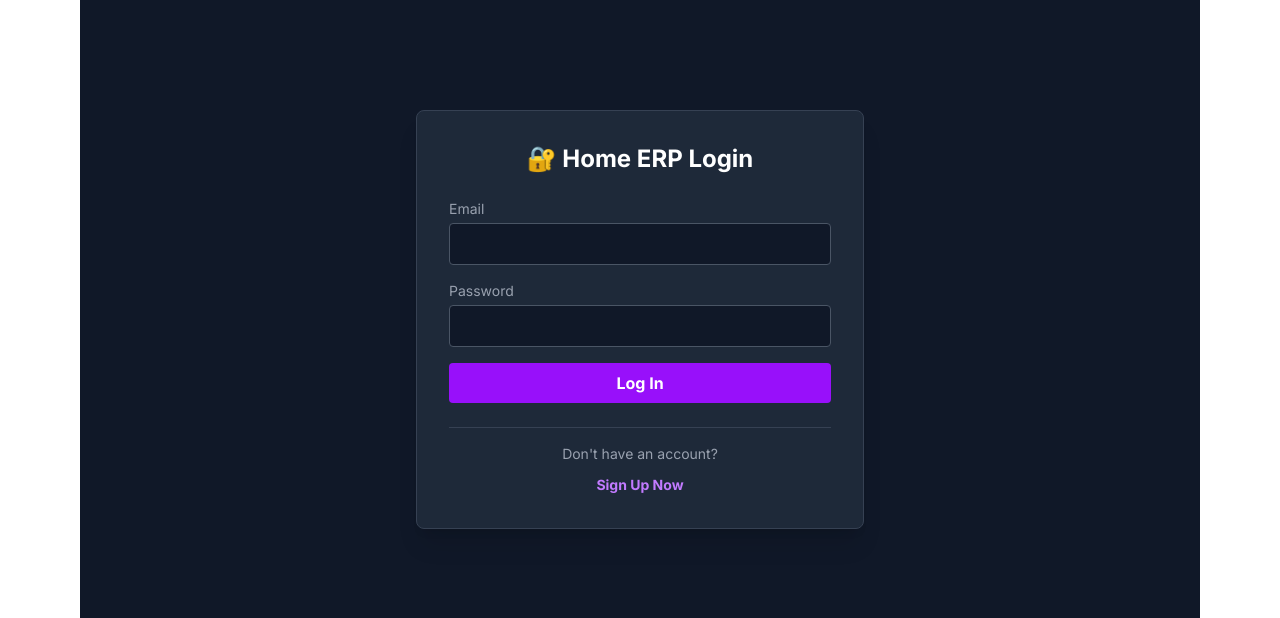
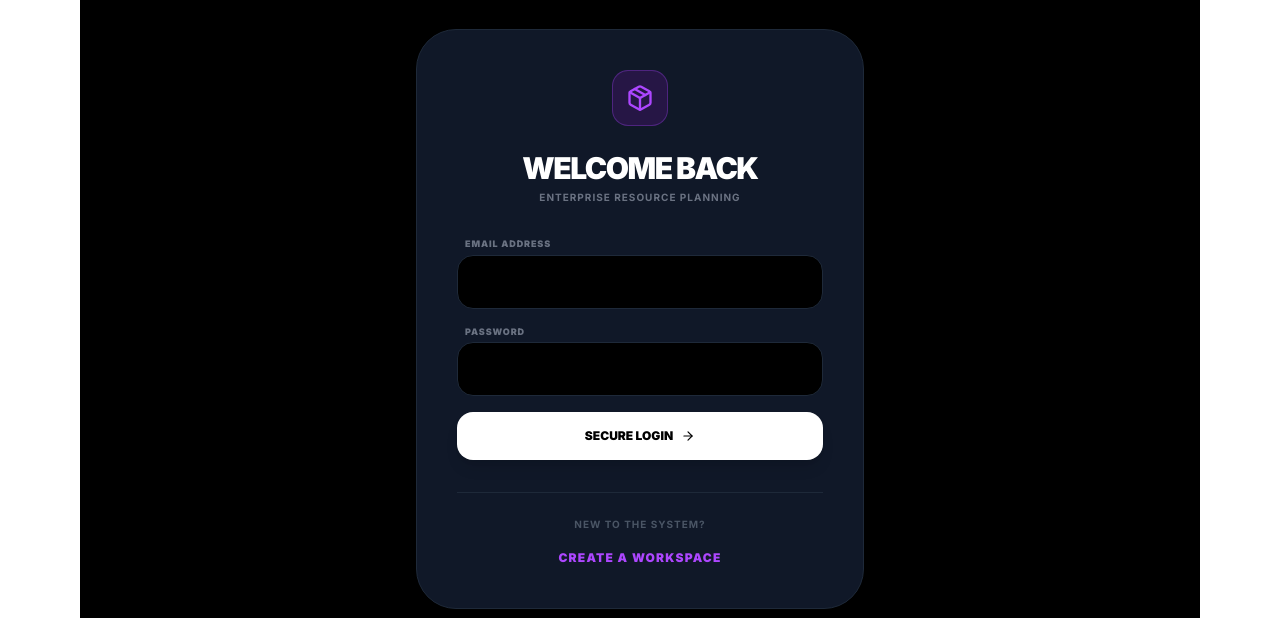
Before and after one commit to noah-drake/keep-home-erp, a Next.js app: page /login in a window 1280 px wide. Shown: the part 182-800 px from the top of the page. Built offline with nearby package versions, Linux system fonts and the light colour scheme; no server answers.

Commit message:
Login and auth updates

```diff
--- a/app/context/OrganizationContext.tsx
+++ b/app/context/OrganizationContext.tsx
@@ -1,84 +1,82 @@
 'use client'
-import { createContext, useContext, useEffect, useState } from 'react'
+import React, { createContext, useContext, useState, useEffect } from 'react'
 import { createClient } from '@supabase/supabase-js'
+import { useRouter, usePathname } from 'next/navigation' // Add these
 
-const supabase = createClient(
-  process.env.NEXT_PUBLIC_SUPABASE_URL!,
-  process.env.NEXT_PUBLIC_SUPABASE_ANON_KEY!
-)
+const supabase = createClient(process.env.NEXT_PUBLIC_SUPABASE_URL!, process.env.NEXT_PUBLIC_SUPABASE_ANON_KEY!)
 
-interface OrgContextType {
-  organization: any | null
-  setOrganization: (org: any) => void
-  allOrganizations: any[]
-  loading: boolean
-}
-
-const OrganizationContext = createContext<OrgContextType>({} as OrgContextType)
+const OrganizationContext = createContext<any>(null)
 
 export function OrganizationProvider({ children }: { children: React.ReactNode }) {
-  const [organization, setOrganization] = useState<any | null>(null)
+  const router = useRouter()
+  const pathname = usePathname()
+
+  const [organization, setOrganization] = useState<any>(null)
   const [allOrganizations, setAllOrganizations] = useState<any[]>([])
   const [loading, setLoading] = useState(true)
 
   useEffect(() => {
-    async function loadOrgs() {
-      const { data: { user } } = await supabase.auth.getUser()
-      if (!user) {
-        setLoading(false)
+    async function loadSessionAndOrgs() {
+      // 1. Check if the user is logged in
+      const { data: { session } } = await supabase.auth.getSession()
+
+      // 2. If no session AND they aren't already on the login page, kick them out
+      if (!session && pathname !== '/login') {
+        router.push('/login')
         return
       }
 
-      // 1. Get IDs
-      const { data: members } = await supabase
-        .from('organization_members')
-        .select('organization_id')
-        .eq('user_id', user.id)
+      // 3. If they are logged in, load their allowed plants
+      if (session) {
+        const { data: members } = await supabase.from('organization_members')
+            .select('organizations(*)')
+            .eq('user_id', session.user.id)
 
-      if (members && members.length > 0) {
-        const orgIds = members.map((m: any) => m.organization_id)
+        if (members && members.length > 0) {
+            const orgs = members.map((m: any) => m.organizations)
+            setAllOrganizations(orgs)
 
-        // 2. Get Details
-        const { data: orgs } = await supabase
-          .from('organizations')
-          .select('*')
-          .in('id', orgIds)
+            // Auto-select the first plant if none is selected
+            const savedOrgId = localStorage.getItem('activeOrgId')
+            const savedOrg = orgs.find((o: any) => o.id === savedOrgId)
 
-        if (orgs) {
-          setAllOrganizations(orgs)
-
-          // --- NEW: MEMORY LOGIC ---
-          const savedId = typeof window !== 'undefined' ? localStorage.getItem('active_org_id') : null
-          const savedOrg = orgs.find((o: any) => o.id === savedId)
-
-          if (savedOrg) {
-            setOrganization(savedOrg) // Restore saved choice
-          } else {
-            setOrganization(orgs[0]) // Default to first
-          }
+            if (savedOrg) setOrganization(savedOrg)
+            else setOrganization(orgs[0])
+        } else if (pathname !== '/settings' && pathname !== '/login') {
+            // Edge case: They are logged in, but belong to ZERO plants
+            // Redirect them to settings so they can create one!
+            router.push('/settings')
         }
       }
       setLoading(false)
     }
 
-    loadOrgs()
-  }, [])
+    loadSessionAndOrgs()
 
-  // --- NEW: WRAPPER TO SAVE CHOICE ---
+    // Listen for login/logout events
+    const { data: authListener } = supabase.auth.onAuthStateChange((event, session) => {
+        if (event === 'SIGNED_OUT') {
+            setOrganization(null)
+            setAllOrganizations([])
+            router.push('/login')
+        } else if (event === 'SIGNED_IN') {
+            loadSessionAndOrgs()
+        }
+    })
+
+    return () => authListener.subscription.unsubscribe()
+  }, [pathname, router])
+
+  // Save selection to local storage so it survives page reloads
   const handleSetOrganization = (org: any) => {
-    setOrganization(org)
-    if (typeof window !== 'undefined') {
-      localStorage.setItem('active_org_id', org.id)
-    }
+      setOrganization(org)
+      if (org) localStorage.setItem('activeOrgId', org.id)
   }
 
+  if (loading && pathname !== '/login') return <div className="h-screen bg-black text-white flex items-center justify-center font-black animate-pulse">SECURING CONNECTION...</div>
+
   return (
-    <OrganizationContext.Provider value={{
-      organization,
-      setOrganization: handleSetOrganization, // Use the wrapper!
-      allOrganizations,
-      loading
-    }}>
+    <OrganizationContext.Provider value={{ organization, allOrganizations, setOrganization: handleSetOrganization }}>
       {children}
     </OrganizationContext.Provider>
   )
--- a/app/login/page.tsx
+++ b/app/login/page.tsx
@@ -2,101 +2,127 @@
 import { createClient } from '@supabase/supabase-js'
 import { useState } from 'react'
 import { useRouter } from 'next/navigation'
+import { Package, ArrowRight, Factory } from 'lucide-react'
 
-// Initialize Supabase
-const supabase = createClient(
-  process.env.NEXT_PUBLIC_SUPABASE_URL!,
-  process.env.NEXT_PUBLIC_SUPABASE_ANON_KEY!
-)
+const supabase = createClient(process.env.NEXT_PUBLIC_SUPABASE_URL!, process.env.NEXT_PUBLIC_SUPABASE_ANON_KEY!)
 
 export default function LoginPage() {
   const router = useRouter()
-  const [email, setEmail] = useState('')
-  const [password, setPassword] = useState('')
+  const [isSignUp, setIsSignUp] = useState(false)
   const [loading, setLoading] = useState(false)
   const [message, setMessage] = useState('')
 
-  const handleLogin = async (e: React.FormEvent) => {
+  // Form State
+  const [email, setEmail] = useState('')
+  const [password, setPassword] = useState('')
+  const [fullName, setFullName] = useState('')
+  const [plantName, setPlantName] = useState('')
+
+  const handleAuth = async (e: React.FormEvent) => {
     e.preventDefault()
     setLoading(true)
     setMessage('')
 
-    const { error } = await supabase.auth.signInWithPassword({
+    try {
+        if (isSignUp) {
+            // 1. Create the User
+            const { data: authData, error: authError } = await supabase.auth.signUp({
                 email,
                 password,
+                options: { data: { full_name: fullName } }
             })
+            if (authError) throw authError
+            if (!authData.user) throw new Error("Failed to create account.")
 
-    if (error) {
-      setMessage(error.message)
+            // 2. Provision their first Plant
+            const { data: orgData, error: orgError } = await supabase.from('organizations')
+                .insert([{ name: plantName }])
+                .select()
+                .single()
+            if (orgError) throw orgError
+
+            // 3. Make them the Admin of that Plant
+            const { error: memberError } = await supabase.from('organization_members')
+                .insert([{ organization_id: orgData.id, user_id: authData.user.id, role: 'admin' }])
+            if (memberError) throw memberError
+
+            router.push('/')
+            router.refresh()
+
+        } else {
+            // Standard Login
+            const { error } = await supabase.auth.signInWithPassword({ email, password })
+            if (error) throw error
+
+            router.push('/')
+            router.refresh()
+        }
+    } catch (err: any) {
+        setMessage(err.message || "An error occurred during authentication.")
+    } finally {
         setLoading(false)
-    } else {
-      router.push('/') // Redirect to dashboard on success
-      router.refresh()
     }
   }
 
-  const handleSignUp = async () => {
-    setLoading(true)
-    setMessage('')
-    const { error } = await supabase.auth.signUp({
-      email,
-      password,
-    })
-    if (error) setMessage(error.message)
-    else setMessage('Check your email for the confirmation link!')
-    setLoading(false)
-  }
+  return (
+    <div className="min-h-screen bg-black flex flex-col justify-center items-center p-4 font-sans text-white">
+      <div className="w-full max-w-md bg-gray-900 border border-gray-800 p-8 md:p-10 rounded-[2.5rem] shadow-2xl">
 
-  return (
-    <div className="min-h-screen flex items-center justify-center bg-gray-900 text-white p-4">
-      <div className="w-full max-w-md bg-gray-800 rounded-lg shadow-xl p-8 border border-gray-700">
-        <h1 className="text-2xl font-bold mb-6 text-center">🔐 Home ERP Login</h1>
-
-        <form onSubmit={handleLogin} className="space-y-4">
-          <div>
-            <label className="block text-sm text-gray-400 mb-1">Email</label>
-            <input
-              type="email"
-              required
-              className="w-full bg-gray-900 border border-gray-600 rounded p-2 focus:ring-2 focus:ring-purple-500 outline-none"
-              value={email}
-              onChange={e => setEmail(e.target.value)}
-            />
+        <div className="flex justify-center mb-6">
+            <div className="w-14 h-14 bg-purple-900/30 rounded-2xl flex items-center justify-center border border-purple-500/30">
+                <Package size={28} className="text-purple-500" />
             </div>
-          <div>
-            <label className="block text-sm text-gray-400 mb-1">Password</label>
-            <input
-              type="password"
-              required
-              className="w-full bg-gray-900 border border-gray-600 rounded p-2 focus:ring-2 focus:ring-purple-500 outline-none"
-              value={password}
-              onChange={e => setPassword(e.target.value)}
-            />
         </div>
 
+        <h1 className="text-3xl font-black uppercase tracking-tighter text-center mb-1">
+            {isSignUp ? 'Initialize Workspace' : 'Welcome Back'}
+        </h1>
+        <p className="text-[10px] font-bold text-gray-500 uppercase tracking-widest text-center mb-8">
+            {isSignUp ? 'Setup your first plant' : 'Enterprise Resource Planning'}
+        </p>
+
         {message && (
-            <div className="p-3 bg-red-900/50 text-red-200 text-sm rounded border border-red-800">
+            <div className="bg-red-500/10 border border-red-500/50 text-red-400 p-4 rounded-xl text-xs font-bold text-center mb-6">
                 {message}
             </div>
         )}
 
-          <button
-            type="submit"
-            disabled={loading}
-            className="w-full bg-purple-600 hover:bg-purple-500 text-white font-bold py-2 rounded transition-colors disabled:opacity-50"
-          >
-            {loading ? 'Processing...' : 'Log In'}
+        <form onSubmit={handleAuth} className="space-y-4">
+
+          {isSignUp && (
+              <div className="grid grid-cols-2 gap-4 animate-in fade-in zoom-in duration-300">
+                 <div>
+                    <label className="text-[9px] font-black text-gray-500 uppercase tracking-widest ml-2 block mb-1">Your Name</label>
+                    <input required className="w-full bg-black border border-gray-800 p-4 rounded-2xl outline-none focus:border-purple-500 transition-colors font-bold text-sm" placeholder="e.g. Jane" value={fullName} onChange={e => setFullName(e.target.value)} />
+                 </div>
+                 <div>
+                    <label className="text-[9px] font-black text-gray-500 uppercase tracking-widest ml-2 block mb-1 flex items-center gap-1"><Factory size={10}/> Plant Name</label>
+                    <input required className="w-full bg-black border border-gray-800 p-4 rounded-2xl outline-none focus:border-purple-500 transition-colors font-bold text-sm" placeholder="e.g. Home Base" value={plantName} onChange={e => setPlantName(e.target.value)} />
+                 </div>
+              </div>
+          )}
+
+          <div>
+            <label className="text-[9px] font-black text-gray-500 uppercase tracking-widest ml-2 block mb-1">Email Address</label>
+            <input type="email" required className="w-full bg-black border border-gray-800 p-4 rounded-2xl outline-none focus:border-purple-500 transition-colors font-bold text-sm" value={email} onChange={e => setEmail(e.target.value)} />
+          </div>
+          <div>
+            <label className="text-[9px] font-black text-gray-500 uppercase tracking-widest ml-2 block mb-1">Password</label>
+            <input type="password" required minLength={6} className="w-full bg-black border border-gray-800 p-4 rounded-2xl outline-none focus:border-purple-500 transition-colors font-bold text-sm" value={password} onChange={e => setPassword(e.target.value)} />
+          </div>
+
+          <button disabled={loading} className="w-full bg-white text-black py-4 rounded-2xl font-black uppercase text-xs hover:bg-purple-600 hover:text-white transition-all mt-4 shadow-lg flex items-center justify-center gap-2 group">
+            {loading ? 'Processing...' : (isSignUp ? 'Create Account & Plant' : 'Secure Login')}
+            {!loading && <ArrowRight size={14} className="group-hover:translate-x-1 transition-transform" />}
           </button>
         </form>
 
-        <div className="mt-6 text-center border-t border-gray-700 pt-4">
-          <p className="text-gray-400 text-sm mb-2">Don't have an account?</p>
-          <button
-            onClick={handleSignUp}
-            disabled={loading}
-            className="text-purple-400 hover:text-purple-300 text-sm font-bold"
-          >
-            Sign Up Now
+        <div className="mt-8 text-center border-t border-gray-800 pt-6">
+            <p className="text-[10px] font-bold text-gray-600 uppercase tracking-widest mb-3">
+                {isSignUp ? 'Already have an account?' : 'New to the system?'}
+            </p>
+            <button onClick={() => {setIsSignUp(!isSignUp); setMessage('');}} className="text-xs font-black text-purple-500 uppercase tracking-widest hover:text-purple-400 transition-colors">
+                {isSignUp ? 'Switch to Login' : 'Create a Workspace'}
             </button>
         </div>
       </div>
```
Lines whose indentation alone changed are shown as unchanged.
